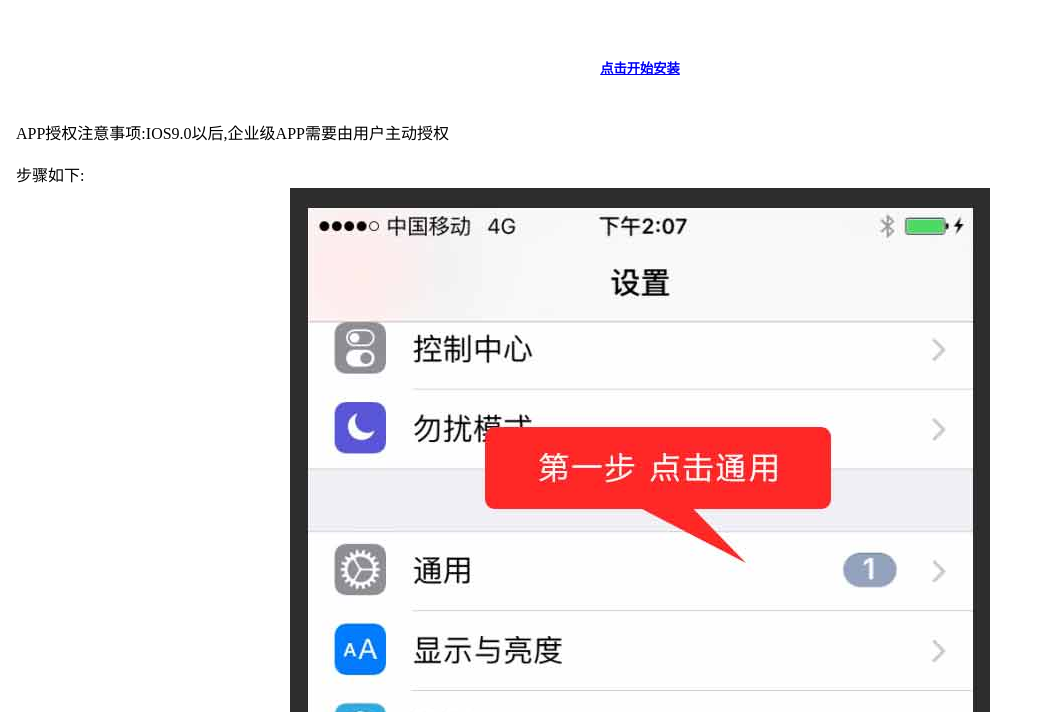
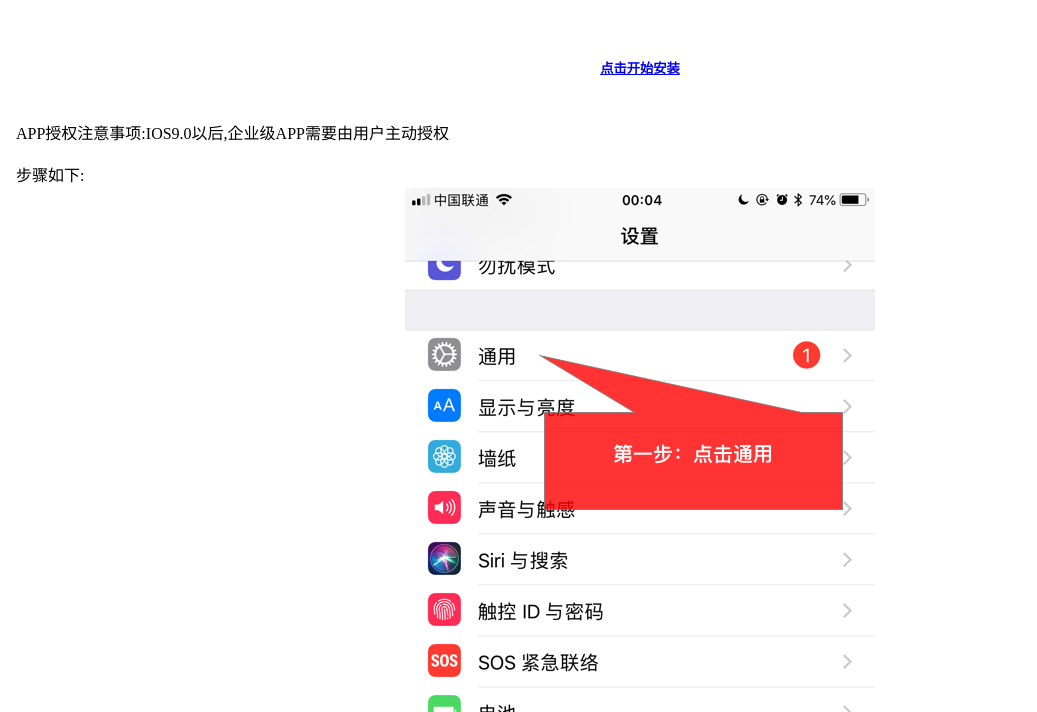
Before and after one commit to jiw0220/ios, a plain HTML site: page TTM/index.html in a window 1280 px wide. Shown: the part 240-952 px from the top of the page, without its empty margins (0-1037 px from the left). Drawn offline with Linux system fonts and the light colour scheme.

Commit message:
新版IPA,修改验证流程指引图

```diff
--- a/TTM/index.html
+++ b/TTM/index.html
@@ -50,7 +50,7 @@
     </p>
     <p>
         步骤如下:
-        <img src="img.jpg">
+        <img src="img.png">
     </p>
 
 </div>
```
Also changed, not shown: TTM/img.png (added), 2 other files.
